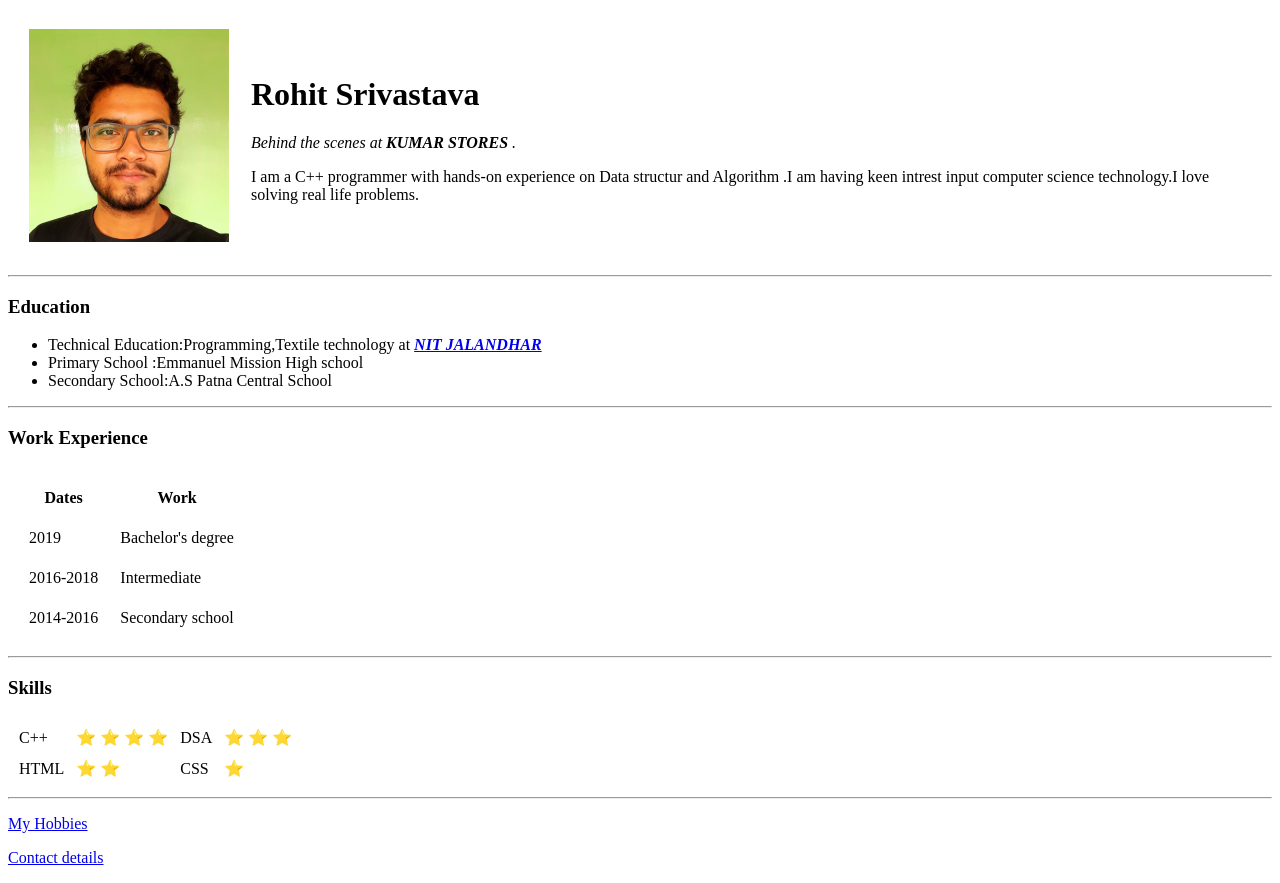
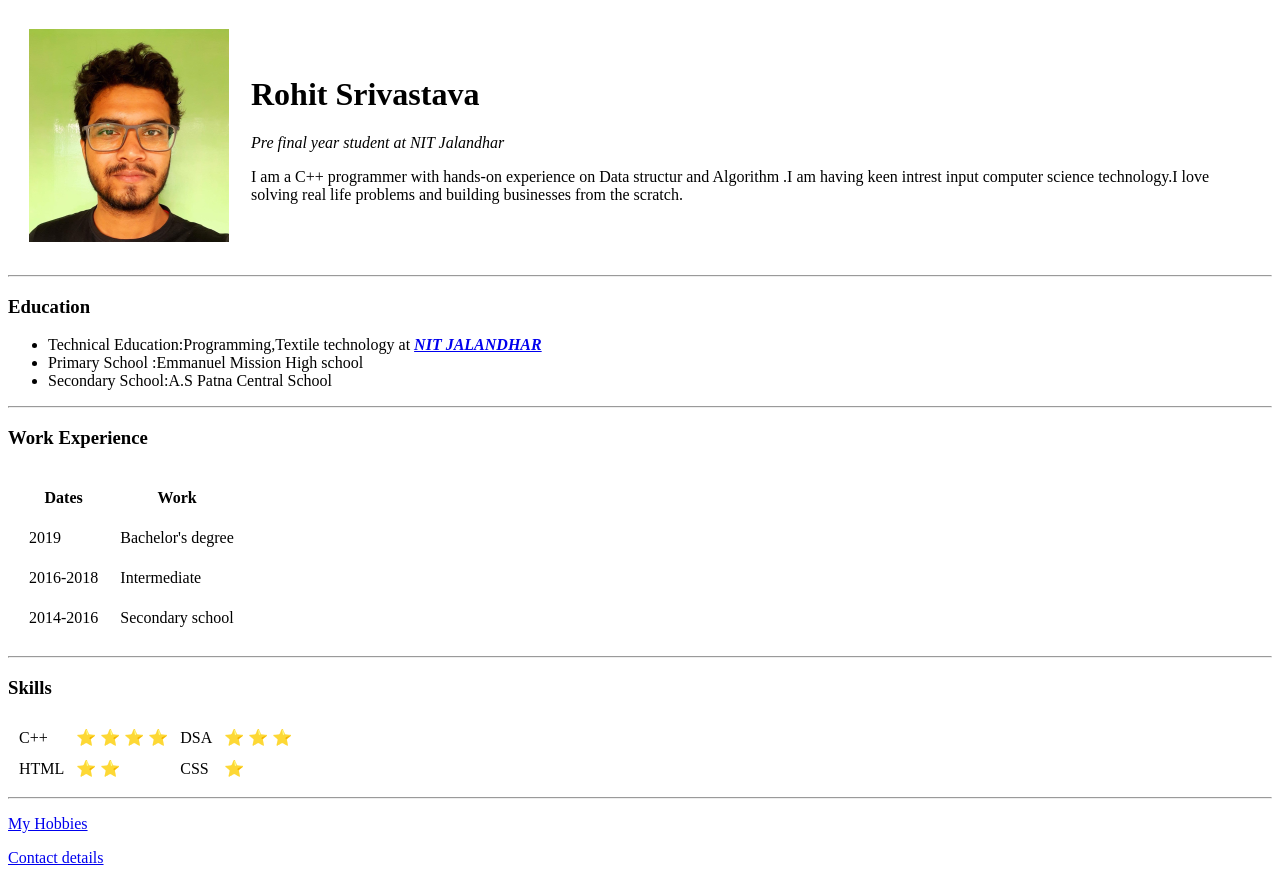
Before and after one commit to ROHITCNF/CV-1-, a plain HTML site: page index.html in a window 1280 px wide. Drawn offline with Linux system fonts and the light colour scheme.

Commit message:
Update index.html

```diff
--- a/index.html
+++ b/index.html
@@ -12,9 +12,9 @@
       <td><img src="cnf.png" alt="cnf pic"></td>
       <td>
         <h1>Rohit Srivastava</h1>
-        <p><em>Behind the scenes at <strong>KUMAR STORES</strong> .</em></p>
+        <p><em>Pre final year student at NIT Jalandhar</em></p>
         <p>I am a C++ programmer with hands-on experience on Data structur and Algorithm .I am having keen intrest input
-          computer science technology.I love solving real life problems.</p>
+          computer science technology.I love solving real life problems and building businesses from the scratch.</p>
       </td>
     </tr>
   </table>
```
